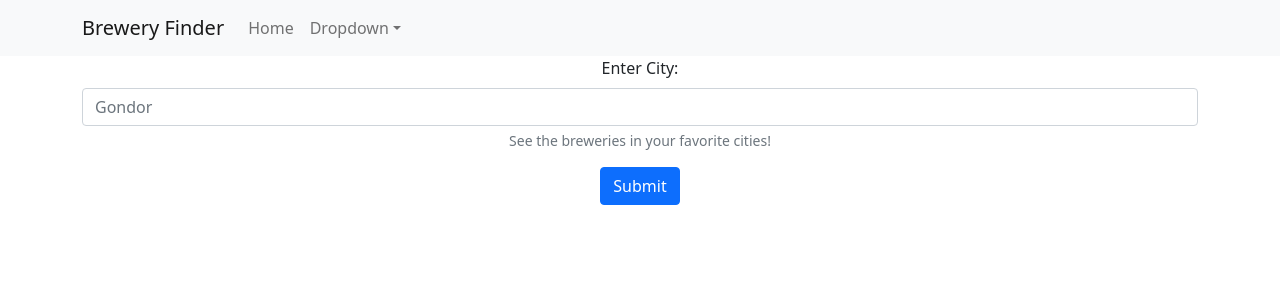
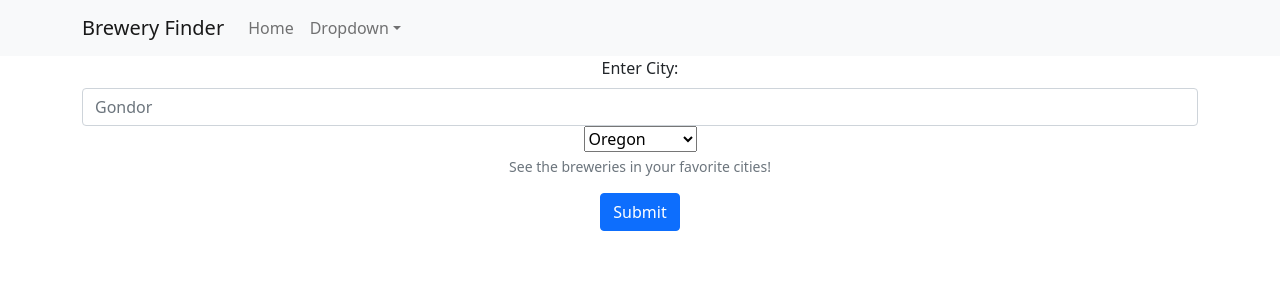
Before and after one commit to jonramm/Beaverhacks-Winter-2022, a React (Create React App) app in the folder brewery-app/: page /breweries in a window 1280 px wide. Shown: the top 300 px of the page. Built offline with nearby package versions, Linux system fonts and the light colour scheme.

Commit message:
add state dropdown, only works when BreweryMapWrapper commented out ???

```diff
--- a/brewery-app/package.json
+++ b/brewery-app/package.json
@@ -14,6 +14,7 @@
     "react-dom": "^17.0.2",
     "react-router-dom": "^6.2.1",
     "react-scripts": "5.0.0",
+    "react-select-us-states": "^0.1.2",
     "web-vitals": "^2.1.2"
   },
   "scripts": {
--- a/brewery-app/src/components/SearchForm.js
+++ b/brewery-app/src/components/SearchForm.js
@@ -4,6 +4,7 @@ import BreweryList from "./BreweryList";
 import DataCell from "./DataCell";
 import BreweryMapWrapper from "./BreweryMap";
 import DisplayBreweries from "./DisplayBreweries";
+import SelectUSState from 'react-select-us-states';
 
 
 function SearchForm() {
@@ -14,10 +15,12 @@ function SearchForm() {
     const [page, setPage] = useState(1);
     const [endOfList, setEndOfList] = useState(false);
     const [correctCity, setCorrectCity] = useState('');
+    const [state, setState] = useState('');
 
     const searchBreweries = async () => {
 
-        const query = { city, page };
+        const query = { city, page, state };
+        console.log("State is: " + state)
         const response = await fetch('/api', {
             method: 'POST',
             body: JSON.stringify(query),
@@ -45,8 +48,6 @@ function SearchForm() {
         }
     }
 
-
-
     if (isLoaded === false) {
         return (
             <form>
@@ -59,6 +60,10 @@ function SearchForm() {
                         placeholder="Gondor"
                         value={city}
                         onChange={e => setCity(e.target.value)} />
+                    <select value={state} onChange={e => setState(e.target.value)}>
+                        <option value="oregon">Oregon</option>
+                        <option value="washington">Washington</option>
+                    </select>
                     <div id="cityHelp" className="form-text">See the breweries in your favorite cities!</div>
                 </div>
                 <button type="button" className="btn btn-primary" onClick={searchBreweries}>Submit</button>
```
Also changed, not shown: 1 other file (tests, documents, lock files or other folders).
